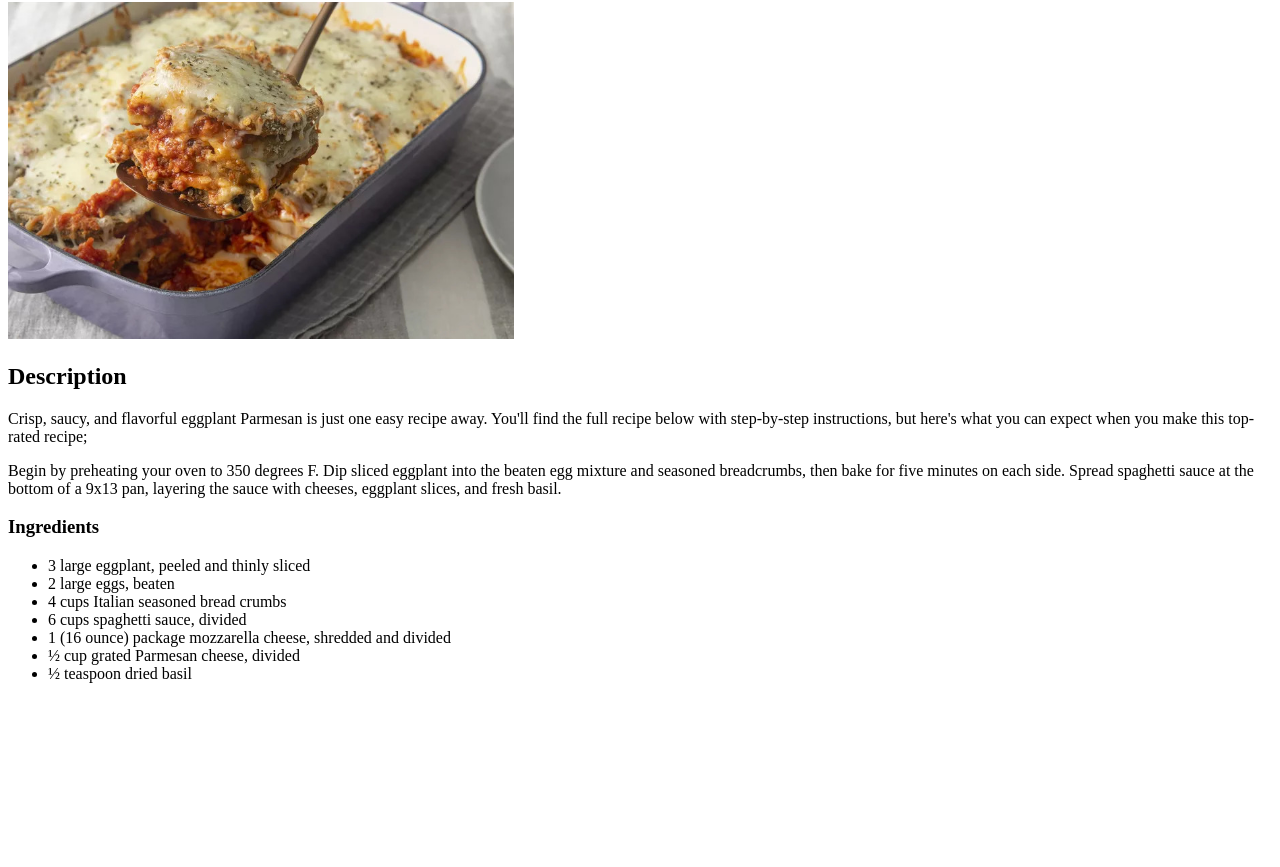
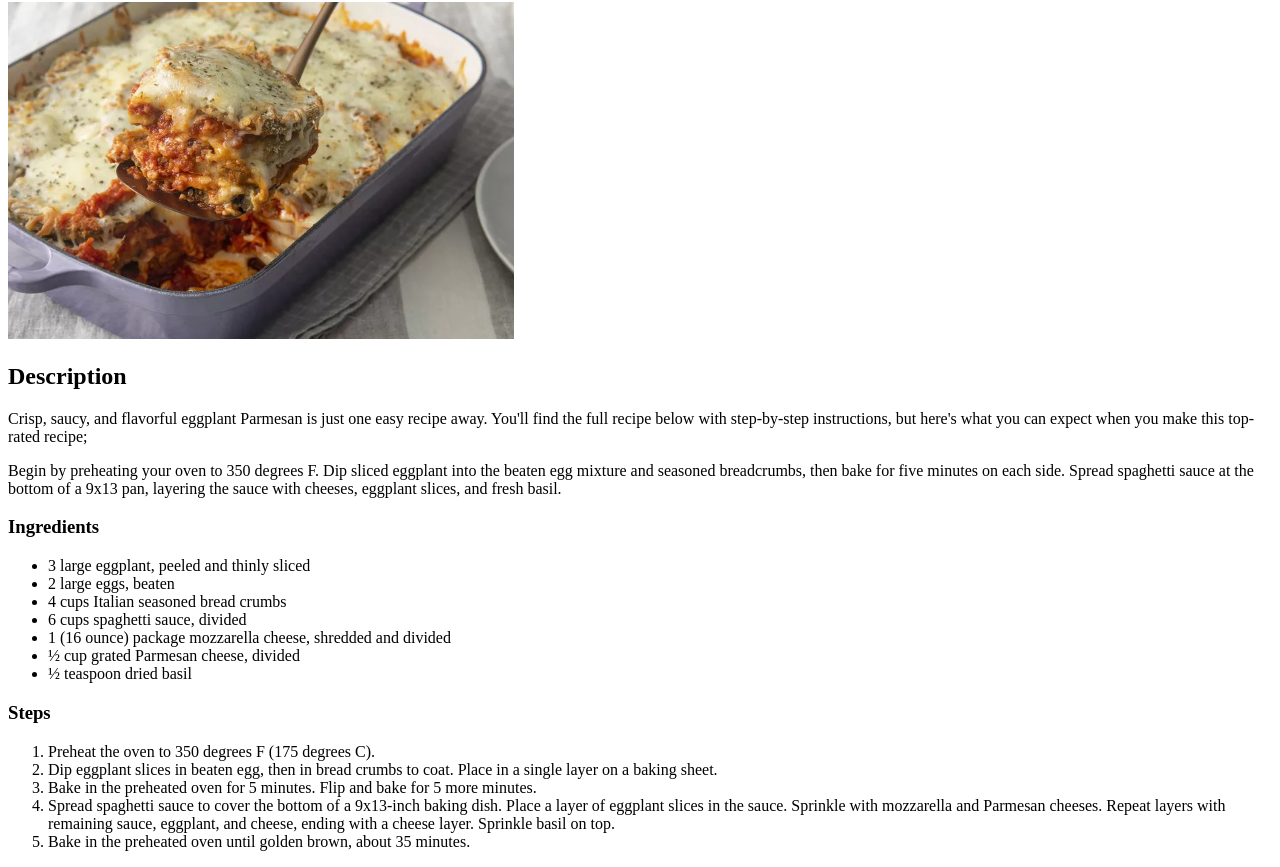
Before and after one commit to MohammedHAfifi/odin-recipes, a plain HTML site: page recipes/eggplant-parmesan.html in a window 1280 px wide. Shown: the part 78-945 px from the top of the page. Before the commit the page ends 800 px from the top, so only its background shows below. Drawn offline with Linux system fonts and the light colour scheme.

Commit message:
add steps section

```diff
--- a/recipes/eggplant-parmesan.html
+++ b/recipes/eggplant-parmesan.html
@@ -27,5 +27,17 @@
             <li>½ cup grated Parmesan cheese, divided</li>
             <li>½ teaspoon dried basil</li>
         </ul>
+    <h3>Steps</h3>
+        <ol>
+            <li>Preheat the oven to 350 degrees F (175 degrees C). </li>
+            <li>Dip eggplant slices in beaten egg, then in bread crumbs to coat.
+                Place in a single layer on a baking sheet. </li>
+            <li>Bake in the preheated oven for 5 minutes. Flip and bake for 5 more minutes. </li>
+            <li>Spread spaghetti sauce to cover the bottom of a 9x13-inch baking dish.
+                Place a layer of eggplant slices in the sauce. Sprinkle with mozzarella and Parmesan
+                cheeses. Repeat layers with remaining sauce, eggplant, and cheese,
+                ending with a cheese layer. Sprinkle basil on top. </li>
+            <li>Bake in the preheated oven until golden brown, about 35 minutes. </li>
+        </ol>
 </body>
 </html>
```
